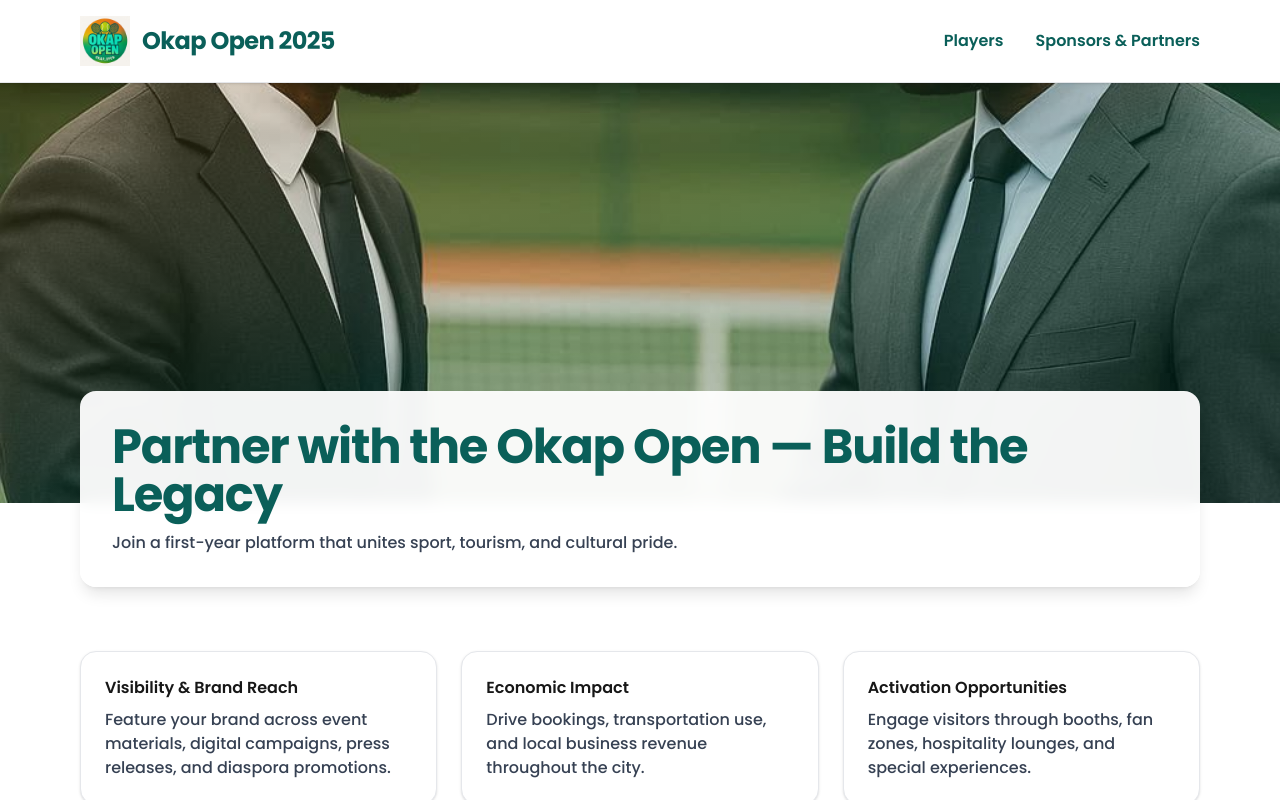
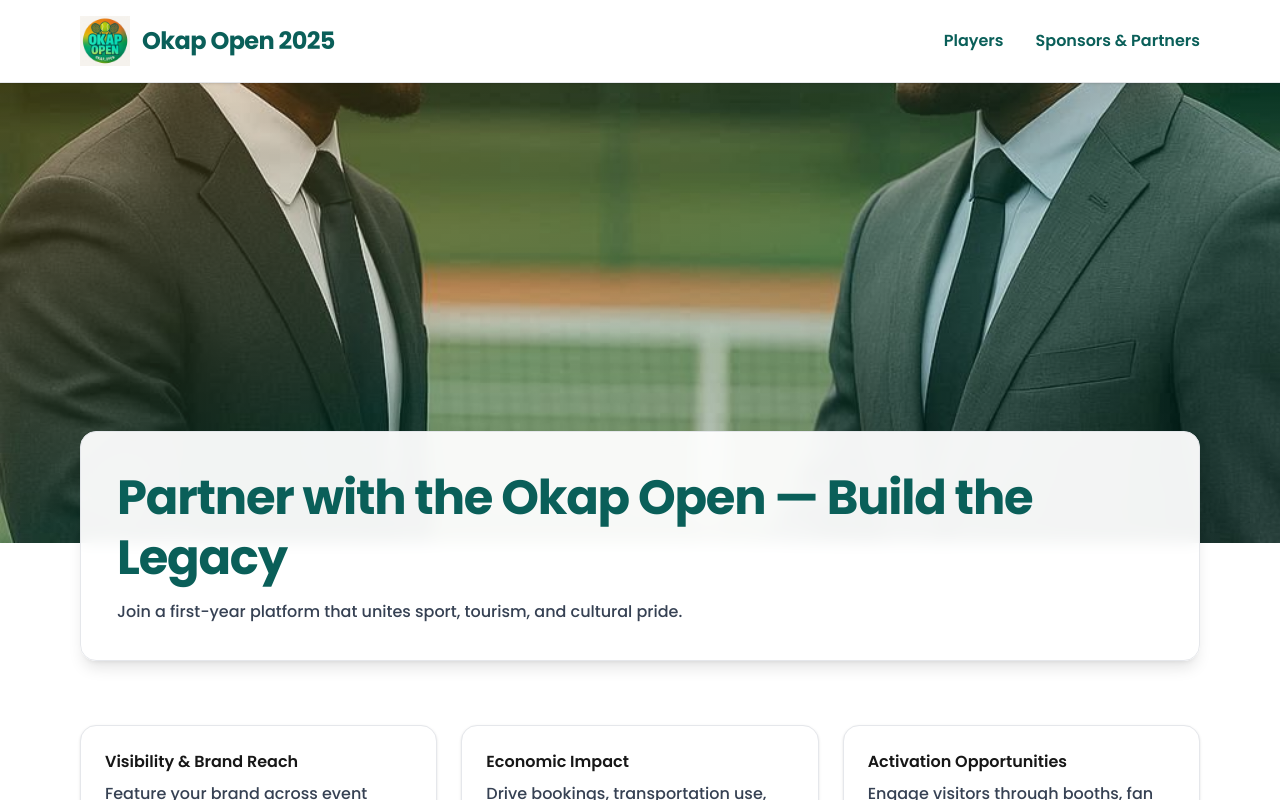
Before and after one commit to eugeneritchy1991-cpu/okap-open, a Next.js app: page /partners in a window 1280 px wide. Shown: the top 800 px of the page. Built offline with nearby package versions, Linux system fonts and the light colour scheme.

Commit message:
Match Players & Partners hero design with homepage

```diff
--- a/app/partners/page.tsx
+++ b/app/partners/page.tsx
@@ -3,23 +3,23 @@ import Image from "next/image";
 export default function PartnersPage() {
   return (
     <>
-      {/* HERO */}
+      {/* HERO — matches homepage look */}
       <section className="relative">
-        <div className="relative h-[320px] md:h-[420px] w-full">
+        <div className="relative h-[360px] md:h-[460px] w-full">
           <Image
-            src="/partnership-banner.jpg"
+            src="/partnership-banner.jpg?v=2" // rename or use ?v=2 to bust cache
             alt="Sponsors & Partners — Okap Open"
             fill
             priority
             sizes="100vw"
             className="object-cover"
           />
-          <div className="absolute inset-0 bg-gradient-to-br from-[#F59E0B]/15 via-[#11A37F]/15 to-[#0A5F59]/20" />
+          <div className="absolute inset-0 bg-gradient-to-br from-[#F59E0B]/20 via-[#11A37F]/18 to-[#0A5F59]/22" />
         </div>
 
         <div className="max-w-6xl mx-auto px-4">
-          <div className="relative -mt-20 md:-mt-28 bg-white/95 backdrop-blur rounded-2xl p-6 md:p-8 shadow-lg">
-            <h1 className="text-3xl md:text-5xl font-extrabold tracking-tight text-[#0A5F59]">
+          <div className="relative -mt-20 md:-mt-28 bg-white/95 backdrop-blur rounded-2xl p-6 md:p-9 shadow-lg border border-gray-200">
+            <h1 className="text-3xl md:text-5xl font-bold leading-tight text-[#0A5F59] tracking-tight">
               Partner with the Okap Open — Build the Legacy
             </h1>
             <p className="mt-3 text-gray-700">
@@ -101,7 +101,7 @@ export default function PartnersPage() {
             <label className="md:col-span-2 flex items-center gap-2 text-sm text-gray-700">
               <input type="checkbox" required /> I agree to be contacted by the Okap Open Partnerships Team.
             </label>
-            <button type="submit" className="md:col-span-2 inline-flex items-center justify-center rounded-2xl px-5 py-3 font-semibold shadow-sm bg-[#0A5F59] text-white hover:bg-[#073A36] transition">
+            <button type="submit" className="md:col-span-2 inline-flex items-center justify-center rounded-2xl px-5 py-3 font-semibold shadow-sm bg-[#0A5F59] text-white hover:bg-[#088C7E] transition-colors">
               Send My Partnership Inquiry
             </button>
           </form>
--- a/app/players/page.tsx
+++ b/app/players/page.tsx
@@ -3,23 +3,23 @@ import Image from "next/image";
 export default function PlayersPage() {
   return (
     <>
-      {/* HERO */}
+      {/* HERO — matches homepage look */}
       <section className="relative">
-        <div className="relative h-[320px] md:h-[420px] w-full">
+        <div className="relative h-[360px] md:h-[460px] w-full">
           <Image
-            src="/players-banner.jpg"
+            src="/players-banner.jpg?v=2" // rename or use ?v=2 to bust cache
             alt="Players — Okap Open"
             fill
             priority
             sizes="100vw"
             className="object-cover"
           />
-          <div className="absolute inset-0 bg-gradient-to-br from-[#F59E0B]/15 via-[#11A37F]/15 to-[#0A5F59]/20" />
+          <div className="absolute inset-0 bg-gradient-to-br from-[#F59E0B]/20 via-[#11A37F]/18 to-[#0A5F59]/22" />
         </div>
 
         <div className="max-w-6xl mx-auto px-4">
-          <div className="relative -mt-20 md:-mt-28 bg-white/95 backdrop-blur rounded-2xl p-6 md:p-8 shadow-lg">
-            <h1 className="text-3xl md:text-5xl font-extrabold tracking-tight text-[#0A5F59]">
+          <div className="relative -mt-20 md:-mt-28 bg-white/95 backdrop-blur rounded-2xl p-6 md:p-9 shadow-lg border border-gray-200">
+            <h1 className="text-3xl md:text-5xl font-bold leading-tight text-[#0A5F59] tracking-tight">
               Play the Okap Open — Be Part of History
             </h1>
             <p className="mt-3 text-gray-700">
@@ -60,7 +60,6 @@ export default function PlayersPage() {
             No entry fee for the first edition. Selected players will receive email confirmation.
           </p>
 
-          {/* FORM */}
           <form
             className="mt-6 grid md:grid-cols-2 gap-4"
             method="POST"
@@ -92,7 +91,7 @@ export default function PlayersPage() {
             <label className="md:col-span-2 flex items-center gap-2 text-sm text-gray-700">
               <input type="checkbox" required /> I agree to the event’s Player Code of Conduct.
             </label>
-            <button type="submit" className="md:col-span-2 inline-flex items-center justify-center rounded-2xl px-5 py-3 font-semibold shadow-sm bg-[#0A5F59] text-white hover:bg-[#073A36] transition">
+            <button type="submit" className="md:col-span-2 inline-flex items-center justify-center rounded-2xl px-5 py-3 font-semibold shadow-sm bg-[#0A5F59] text-white hover:bg-[#088C7E] transition-colors">
               Submit My Registration
             </button>
           </form>
```
